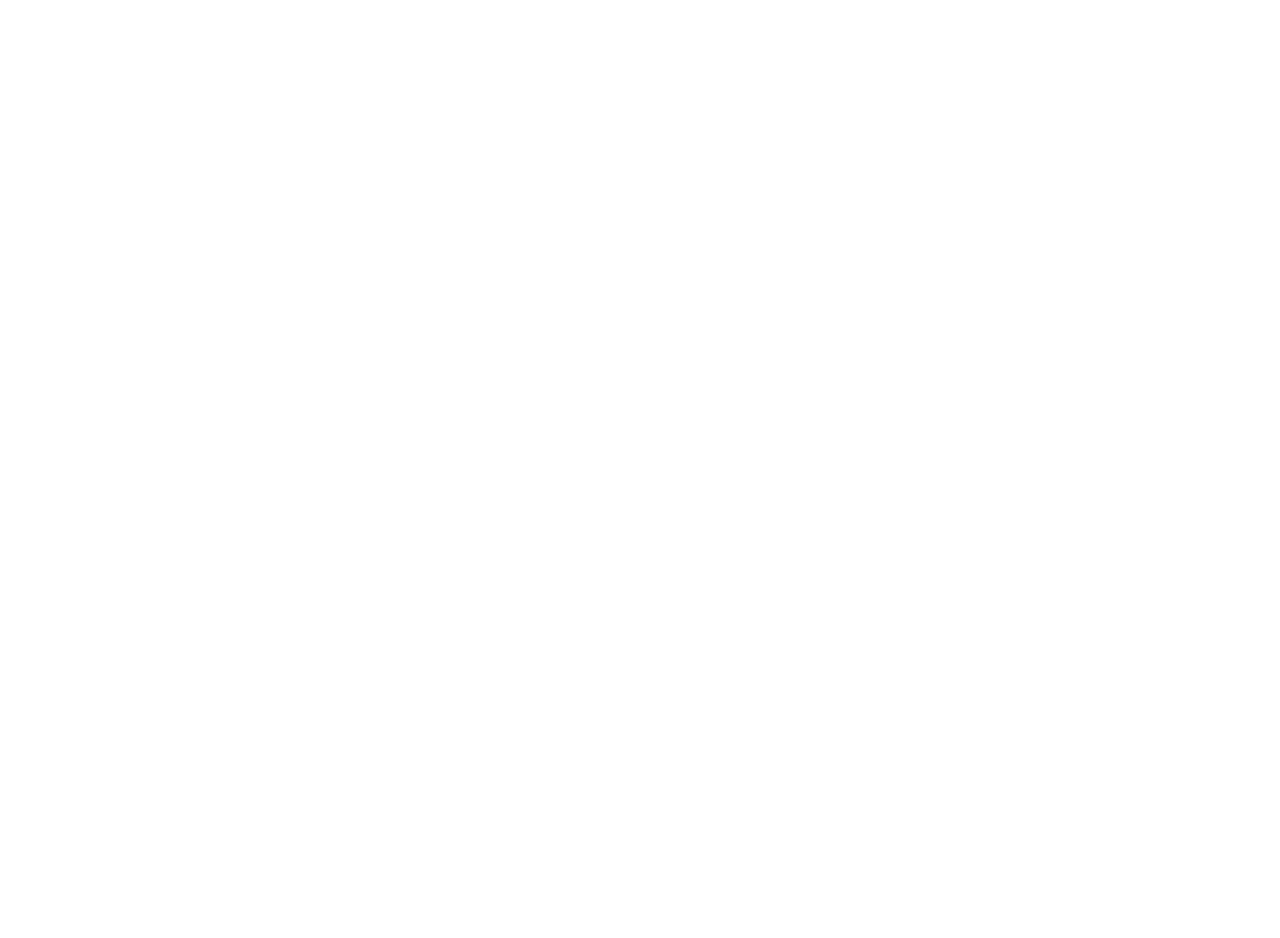
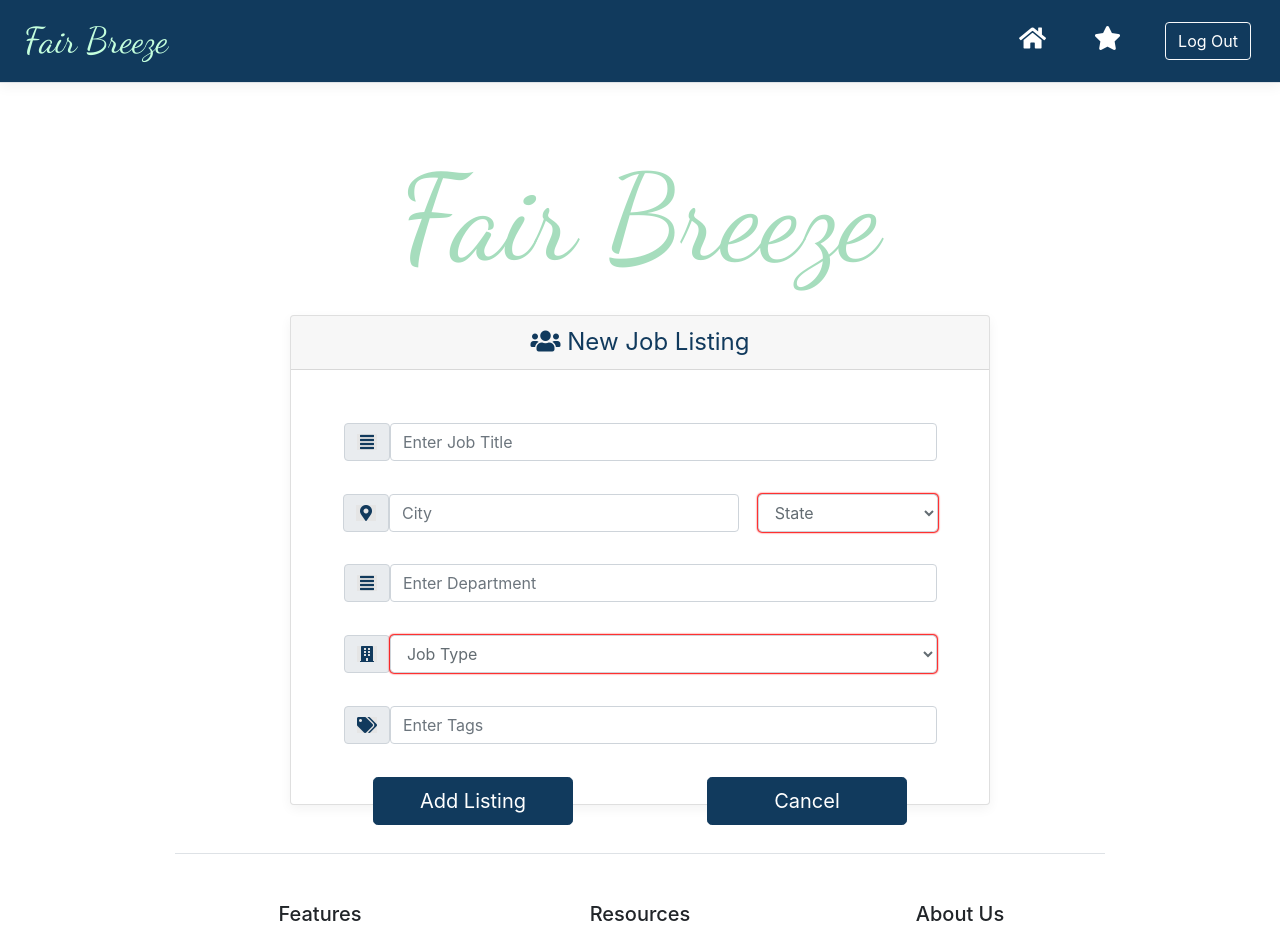
Before and after one commit to jaytee0913/revature-project-2-client, an Angular app: page /new-job-listing in a window 1280 px wide. Before the commit this address led to /. Shown: the top 938 px of the page. Before the commit the page ends 800 px from the top, so only its background shows below. Built offline with nearby package versions, Linux system fonts and the light colour scheme.

Commit message:
Made new-job-listing page, finished app-routing.module

```diff
--- a/src/app/app-routing.module.ts
+++ b/src/app/app-routing.module.ts
@@ -12,6 +12,7 @@
 import { JobListingsComponent } from './components/job-listings/job-listings.component';
 import { CompanyJobListingsComponent } from './components/company-job-listings/company-job-listings.component';
 import { CompanyEventsComponent } from './components/company-events/company-events.component';
+import { NewJobListingComponent } from './components/new-job-listing/new-job-listing.component';
 
 const routes: Routes = [
   // redirect empty path to login
@@ -60,6 +61,9 @@
   },{
     path: 'company-events',
     component: CompanyEventsComponent
+  },{
+    path: 'new-job-listing',
+    component: NewJobListingComponent
   }
 ];
 
--- a/src/app/components/new-job-listing/new-job-listing.component.css
+++ b/src/app/components/new-job-listing/new-job-listing.component.css
@@ -0,0 +1,152 @@
+@import url('https://fonts.googleapis.com/css?family=Dancing+Script');
+
+.container {
+    max-width: 960px;
+}
+
+#title {
+    font-family: 'Dancing Script', cursive;
+    font-size: 36px;
+    color: #c4ffdd;
+}
+
+#title2 {
+    font-family: 'Dancing Script', cursive;
+    font-size: 120px;
+    color: #a6ddbd;
+}
+
+.fas {
+    color:  #113a5d;
+    background-color: #e5e5e5;
+    width: 20px;
+}
+
+#customNavbar {
+    background-color: #113a5d;
+}
+
+.intro-header {
+    max-width: 800px;
+}
+
+.display-4, .card-display {
+    color: #113a5d;
+}
+
+.form-group {
+    margin: 5% 5%;
+}
+
+.file {
+    margin: 5% 5%;
+    max-width: 590px;
+}
+
+.card {
+    min-width: 200px;
+    max-width: 700px;
+    height: 490px;
+    position: relative;
+    align-content: center;
+    margin: 0 auto;
+}
+
+.border-top {
+    border-top: 1px solid #e5e5e5;
+}
+
+.border-bottom {
+    border-bottom: 1px solid #e5e5e5;
+}
+
+.box-shadow {
+    box-shadow: 0 .25rem .75rem rgba(0, 0, 0, .05);
+}
+
+.features {
+    font-size: 20px;
+    font-weight: 125;
+}
+
+.btn-block {
+    width: 200px;
+}
+
+.signup {
+    border-color: #113a5d !important;
+    background-color: #113a5d;
+    color: #fff;
+    max-width: 350px;
+    margin: 0 auto;
+}
+
+.signup:hover {
+    background-color: #a6ddbd;
+    border-color: #a6ddbd !important;
+    color: #fff;
+}
+
+#inputState {
+    width: 180px;
+}
+
+select:required:invalid {
+    color: #636c72;
+    box-shadow: 0 0 1.5px 1px red;
+}
+
+#city {
+    width: 350px;
+    margin-left: 0;
+}
+
+.col-7 {
+    padding-left: 0;
+    margin-right: -26px;
+}
+
+#city-icon {
+    margin-left: 37px;
+}
+
+.nav-icons{
+    background-color: #113a5d;
+    color: #fff;
+}
+
+.icon-bar {
+    width: 250px;
+    height: 50px;
+    background-color: #113a5d;
+    margin-right: 15px;
+    overflow: auto;
+}
+
+.icon-bar a {
+    float: right;
+    width: 75px;
+    text-align: center;
+    padding: 5px 0;
+    transition: all 0.3s ease;
+    color: #fff;
+    font-size: 24px;
+}
+
+.icon-bar a:hover {
+    background-color:#a6ddbd;
+}
+
+.active {
+    background-color: #a6ddbd;
+}
+
+.logout {
+    margin: 0px 5px;
+    background-color: #113a5d;
+    color: #fff;
+}
+
+.logout:hover {
+    background-color:#a6ddbd;
+}
--- a/src/app/components/new-job-listing/new-job-listing.component.html
+++ b/src/app/components/new-job-listing/new-job-listing.component.html
@@ -1,3 +1,164 @@
-<p>
-  new-job-listing works!
-</p>
+<div id="customNavbar"
+  class="d-flex flex-column flex-md-row align-items-center p-3 px-md-4 mb-3 border-bottom box-shadow">
+  <h5 id="title" class="my-0 mr-md-auto font-weight-normal">Fair Breeze</h5>
+  <div class="icon-bar">
+    <a class="icons" (click)="toCompanyEvents()"><i class="fa fa-star"></i></a>
+    <a class="icons" (click)="toCompanyHome()"><i class="fa fa-home"></i></a>
+  </div>
+  <button type="button" (click)="logout()" class="btn btn-light logout">Log Out</button>
+</div>
+
+<div class="intro-header px-3 py-3 pt-md-5 pb-md-4 mx-auto text-center">
+  <h5 id="title2" class="my-0 mr-md-auto font-weight-normal">Fair Breeze</h5>
+</div>
+
+<div class="container">
+  <div class="input-card">
+    <div class="card mb-4 box-shadow">
+      <div class="card-header">
+        <h4 class="my-0 font-weight-normal card-display"><i class="fa fa-users" aria-hidden="true"></i> New Job Listing
+        </h4>
+      </div>
+
+      <div class="card-body">
+        <div class="form-group">
+          <div class="input-group-prepend">
+            <span class="input-group-text"><i class="fas fa-align-justify"></i></span>
+            <input class="form-control" type="text" id="jobTitle" name="jobTitle" placeholder="Enter Job Title"
+              [(ngModel)]="jobTitle" required />
+          </div>
+        </div>
+
+        <div class="form-row">
+          <span class="input-group-text" id="city-icon"><i class="fas fa-map-marker-alt"></i></span>
+          <div class="col-7">
+            <input type="text" class="form-control" placeholder="City" id="city" [(ngModel)]="city" required>
+          </div>
+          <div class="col">
+            <select class="form-control" id="inputState" name="inputState" required>
+              <option value="" invalid selected>State</option>
+              <option value="AL">Alabama</option>
+              <option value="AK">Alaska</option>
+              <option value="AZ">Arizona</option>
+              <option value="AR">Arkansas</option>
+              <option value="CA">California</option>
+              <option value="CO">Colorado</option>
+              <option value="CT">Connecticut</option>
+              <option value="DE">Delaware</option>
+              <option value="DC">District Of Columbia</option>
+              <option value="FL">Florida</option>
+              <option value="GA">Georgia</option>
+              <option value="HI">Hawaii</option>
+              <option value="ID">Idaho</option>
+              <option value="IL">Illinois</option>
+              <option value="IN">Indiana</option>
+              <option value="IA">Iowa</option>
+              <option value="KS">Kansas</option>
+              <option value="KY">Kentucky</option>
+              <option value="LA">Louisiana</option>
+              <option value="ME">Maine</option>
+              <option value="MD">Maryland</option>
+              <option value="MA">Massachusetts</option>
+              <option value="MI">Michigan</option>
+              <option value="MN">Minnesota</option>
+              <option value="MS">Mississippi</option>
+              <option value="MO">Missouri</option>
+              <option value="MT">Montana</option>
+              <option value="NE">Nebraska</option>
+              <option value="NV">Nevada</option>
+              <option value="NH">New Hampshire</option>
+              <option value="NJ">New Jersey</option>
+              <option value="NM">New Mexico</option>
+              <option value="NY">New York</option>
+              <option value="NC">North Carolina</option>
+              <option value="ND">North Dakota</option>
+              <option value="OH">Ohio</option>
+              <option value="OK">Oklahoma</option>
+              <option value="OR">Oregon</option>
+              <option value="PA">Pennsylvania</option>
+              <option value="RI">Rhode Island</option>
+              <option value="SC">South Carolina</option>
+              <option value="SD">South Dakota</option>
+              <option value="TN">Tennessee</option>
+              <option value="TX">Texas</option>
+              <option value="UT">Utah</option>
+              <option value="VT">Vermont</option>
+              <option value="VA">Virginia</option>
+              <option value="WA">Washington</option>
+              <option value="WV">West Virginia</option>
+              <option value="WI">Wisconsin</option>
+              <option value="WY">Wyoming</option>
+            </select>
+          </div>
+        </div>
+
+        <div class="form-group">
+          <div class="input-group-prepend">
+            <span class="input-group-text"><i class="fas fa-align-justify"></i></span>
+            <input class="form-control" type="textarea" id="department" name="department" placeholder="Enter Department"
+              [(ngModel)]="department" required />
+          </div>
+        </div>
+
+        <div class="form-group">
+          <div class="input-group-prepend">
+            <span class="input-group-text"><i class="fas fa-building"></i></span>
+            <select class="form-control" id="inputType" name="inputType" required>
+              <option value="" invalid selected>Job Type</option>
+              <option value="FT">Full-Time</option>
+              <option value="PT">Part-Time</option>
+              <option value="IT">Internship</option>
+            </select>
+          </div>
+        </div>
+
+        <div class="form-group">
+            <div class="input-group-prepend">
+              <span class="input-group-text"><i class="fas fa-tags"></i></span>
+              <input class="form-control" type="textarea" id="inputTags" name="inputTags" placeholder="Enter Tags"
+                [(ngModel)]="inputTags" required />
+            </div>
+          </div>
+
+        <div class="form-row">
+          <button type="button" (click)="toCompanyHome()" id="addListing"
+            class="btn btn-lg btn-block btn-outline-primary signup">Add
+            Listing</button>
+          <button type="button" (click)="toCompanyHome()" id="Cancel"
+            class="btn btn-lg btn-block btn-outline-primary signup">Cancel</button>
+        </div>
+      </div>
+    </div>
+  </div>
+
+  <footer class="pt-4 my-md-5 pt-md-5 border-top">
+    <div class="row">
+      <div class="col-6 col-md">
+        <h5>Features</h5>
+        <ul class="list-unstyled text-small">
+          <li><a class="text-muted" href="#">Students</a></li>
+          <li><a class="text-muted" href="#">Companies</a></li>
+        </ul>
+      </div>
+      <div class="col-6 col-md">
+        <h5>Resources</h5>
+        <ul class="list-unstyled text-small">
+          <li><a class="text-muted" href="https://aws.amazon.com/rds/">AWS RDS</a></li>
+          <li><a class="text-muted" href="https://aws.amazon.com/ec2/">AWS EC2</a></li>
+          <li><a class="text-muted" href="https://spring.io/projects/spring-boot">Spring Boot</a></li>
+          <li><a class="text-muted" href="http://hibernate.org/">Hibernate</a></li>
+          <li><a class="text-muted" href="https://angular.io/">Angular</a></li>
+          <li><a class="text-muted" href="https://getbootstrap.com/docs/4.3/getting-started/introduction/">Bootstrap</a>
+          </li>
+        </ul>
+      </div>
+      <div class="col-6 col-md">
+        <h5>About Us</h5>
+        <ul class="list-unstyled text-small">
+          <li><a class="text-muted" href="#">Meet the Team</a></li>
+          <li><a class="text-muted" href="https://revature.com/">Revature</a></li>
+        </ul>
+      </div>
+    </div>
+  </footer>
+</div>
--- a/src/app/components/new-job-listing/new-job-listing.component.ts
+++ b/src/app/components/new-job-listing/new-job-listing.component.ts
@@ -1,4 +1,5 @@
 import { Component, OnInit } from '@angular/core';
+import { Router } from '@angular/router';
 
 @Component({
   selector: 'app-new-job-listing',
@@ -7,9 +8,16 @@
 })
 export class NewJobListingComponent implements OnInit {
 
-  constructor() { }
+  constructor(private router: Router) { }
 
   ngOnInit() {
   }
 
+  toCompanyHome() {
+    this.router.navigateByUrl('/company-home');
+  }
+
+  logout(){
+    this.router.navigateByUrl('/front-page');
+  }
 }
```
